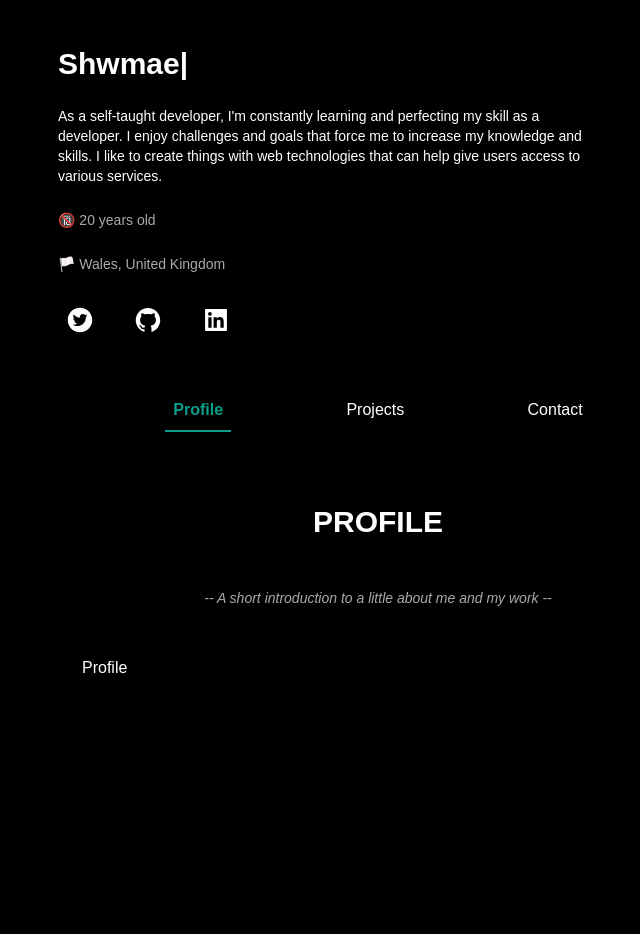
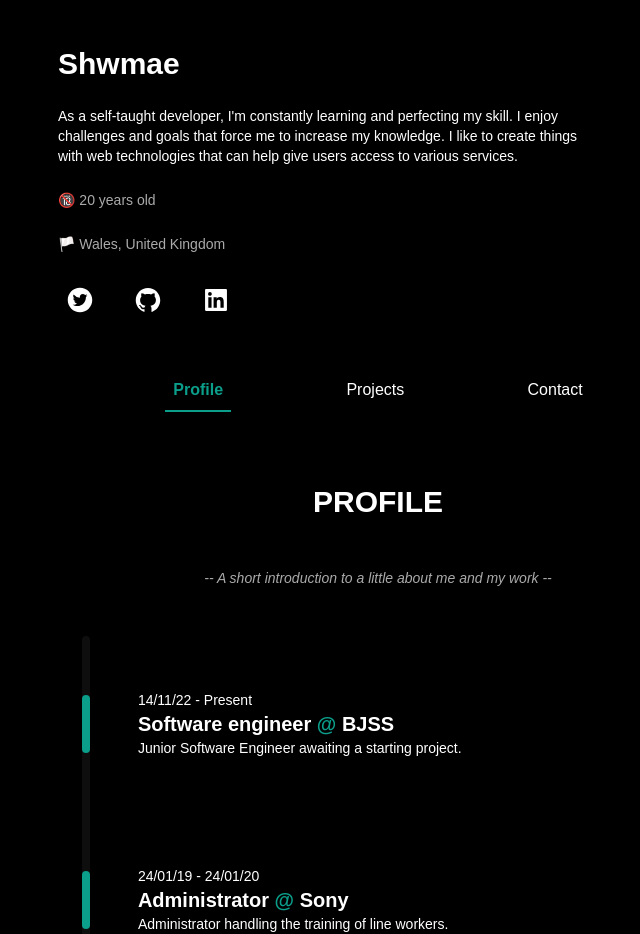
Before and after one commit to brooqnash/portfolio, a React (Vite) app: page / in a window 1280 px wide. Shown: the part 146-1080 px from the top of the page, without its empty margins (262-902 px from the left). Before the commit the page ends 898 px from the top, so only its background shows below. Built offline with nearby package versions, Linux system fonts and the light colour scheme.

Commit message:
ADD: Timeline in profile tab

```diff
--- a/src/components/Biography.tsx
+++ b/src/components/Biography.tsx
@@ -17,15 +17,32 @@ const Biography: React.FC = (): JSX.Element => {
       <div className="flex flex-col gap-6">
         <h1 className="text-3xl font-extrabold">
           <TypeAnimation
-            sequence={["Hello", 3000, "Shwmae", 3000, "Bonjour", 3000]}
+            sequence={[
+              "Hello",
+              3000,
+              "Shwmae",
+              3000,
+              "Bonjour",
+              3000,
+              "Hola",
+              3000,
+              "Nǐn hǎo",
+              3000,
+              "Konnichiwa",
+              3000,
+              "Goddag",
+              3000,
+              "Shalom",
+              3000,
+            ]}
             repeat={Infinity}
           />
         </h1>
         <p className="w-5/6 text-sm">
           As a self-taught developer, I'm constantly learning and perfecting my
-          skill as a developer. I enjoy challenges and goals that force me to
-          increase my knowledge and skills. I like to create things with web
-          technologies that can help give users access to various services.
+          skill. I enjoy challenges and goals that force me to increase my
+          knowledge. I like to create things with web technologies that can help
+          give users access to various services.
         </p>
         <p className="text-sm text-Grey">🔞 20 years old</p>
         <p className="text-sm text-Grey">🏳️ Wales, United Kingdom</p>
--- a/src/components/Profile.tsx
+++ b/src/components/Profile.tsx
@@ -5,7 +5,38 @@ const Profile: React.FC = (): JSX.Element => {
       <h2 className="ContentSub">
         -- A short introduction to a little about me and my work --
       </h2>
-      <p className="ContentPara">Profile</p>
+      <div className="flex flex-col">
+        <div className="h-44 flex justify-evenly">
+          <div className="TimelineBar rounded-t">
+            <div className="TimelinePin"></div>
+          </div>
+          <div className="TimelineContent">
+            <h1 className="text-sm">14/11/22 - Present</h1>
+            <h1 className="text-xl font-extrabold">
+              Software engineer
+              <span className="text-Green font-extrabold"> @ </span>BJSS
+            </h1>
+            <p className="text-sm">
+              Junior Software Engineer awaiting a starting project.
+            </p>
+          </div>
+        </div>
+        <div className="h-44 flex justify-evenly">
+          <div className="TimelineBar rounded-b">
+            <div className="TimelinePin"></div>
+          </div>
+          <div className="TimelineContent">
+            <h1 className="text-sm">24/01/19 - 24/01/20</h1>
+            <h1 className="text-xl font-extrabold">
+              Administrator
+              <span className="text-Green font-extrabold"> @ </span>Sony
+            </h1>
+            <p className="text-sm">
+              Administrator handling the training of line workers.
+            </p>
+          </div>
+        </div>
+      </div>
     </section>
   );
 };
--- a/src/main.css
+++ b/src/main.css
@@ -16,15 +16,18 @@ body {
   .App {
     @apply flex justify-center;
   }
+
   .Index {
     @apply w-1/2 mt-12 mb-12 flex flex-col gap-12;
   }
+
   .Biography {
     @apply flex flex-col gap-12;
   }
   .SocialIcon {
     @apply p-2 rounded hover:bg-DarkGrey;
   }
+
   .Tab {
     @apply p-2 rounded cursor-pointer hover:bg-DarkGrey;
   }
@@ -40,4 +43,14 @@ body {
   .ContentSub {
     @apply text-sm text-center text-Grey italic;
   }
+
+  .TimelineBar {
+    @apply h-full w-2 flex items-center bg-DarkGrey;
+  }
+  .TimelinePin {
+    @apply h-1/3 w-full bg-Green rounded-full;
+  }
+  .TimelineContent {
+    @apply w-full pl-12 flex flex-col justify-center;
+  }
 }
--- a/src/pages/Index.tsx
+++ b/src/pages/Index.tsx
@@ -9,11 +9,8 @@ import { AppContext } from "../context/AppContext";
 const Index: React.FC = (): JSX.Element => {
   const { activeTab } = useContext(AppContext);
 
-  // TODO: Typing animation. [x]
-  // TODO: Content added. [x]
-  // TODO: Icons hover state. [x]
-  // TODO: Seperate index into components. [x]
   // TODO: Add footer.
+  // TODO: Include GitHub repos in projects.
 
   return (
     <main className="Index">
```
